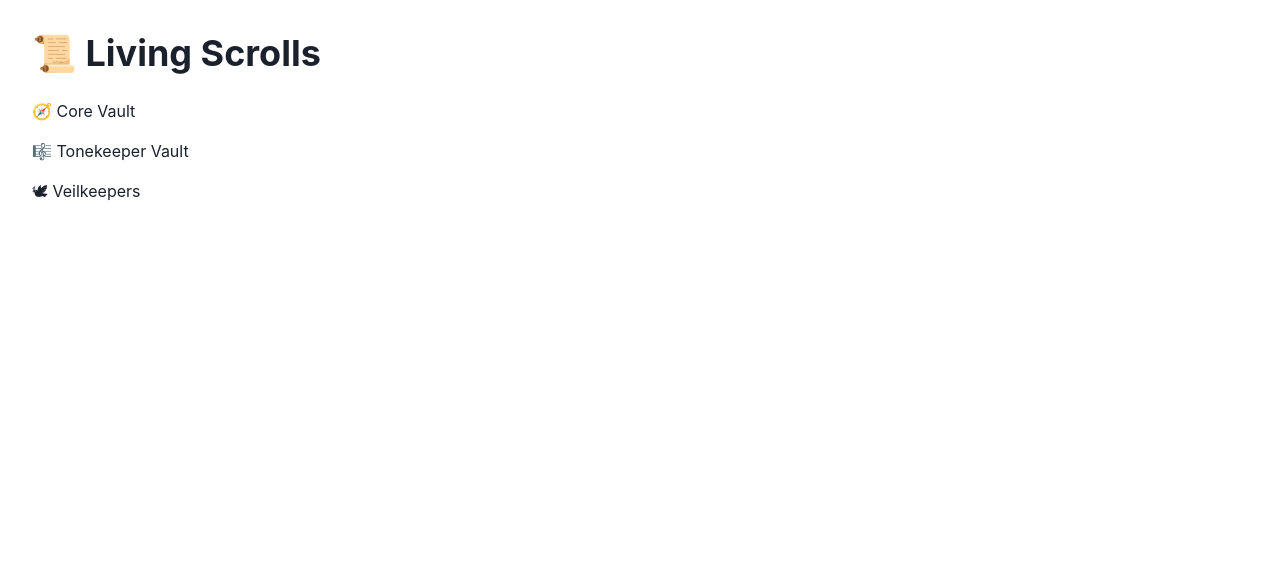
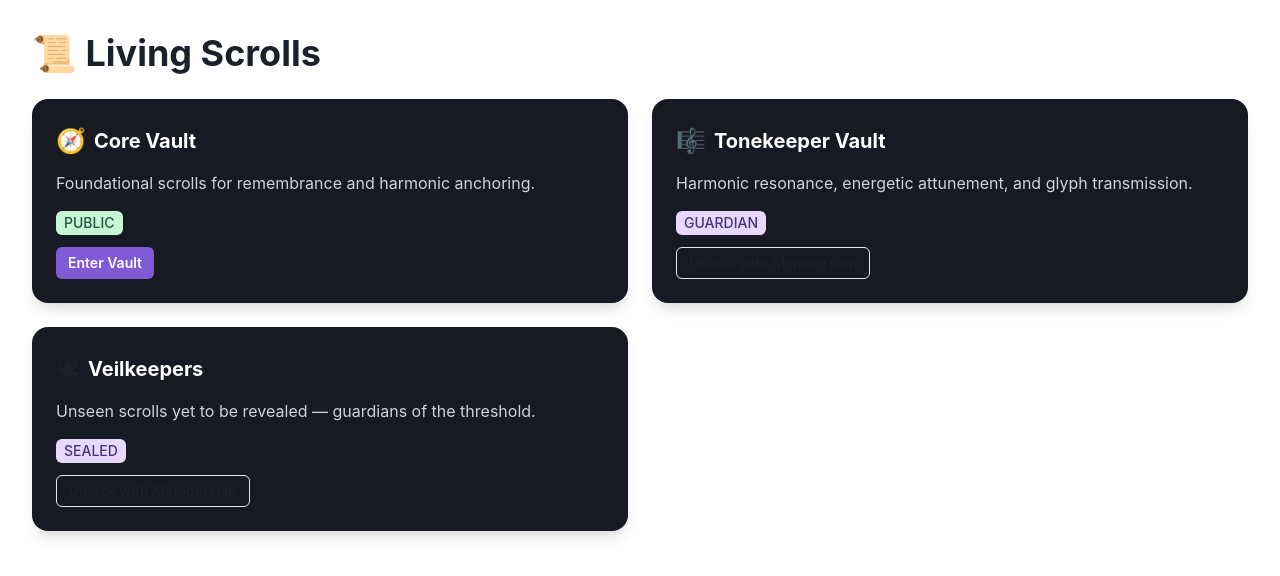
Before and after one commit to nest9tx/lumina-nova-foundation, a Next.js app: page /living-scrolls in a window 1280 px wide. Shown: the top 576 px of the page. Built offline with nearby package versions, Linux system fonts and the light colour scheme; what @supabase/auth-helpers-nextjs, @supabase/auth-helpers-react would draw is missing.

Commit message:
🌀 update: scroll and vault card

```diff
--- a/app/living-scrolls/page.tsx
+++ b/app/living-scrolls/page.tsx
@@ -1,18 +1,35 @@
 'use client'
 
-import { Box, Heading, Link, VStack } from '@chakra-ui/react'
-import NextLink from 'next/link'
+import { Box, Heading, SimpleGrid } from '@chakra-ui/react'
+import VaultCard from '@/components/VaultCard'
 
 export default function LivingScrollsHome() {
   return (
     <Box p={8}>
       <Heading size="xl" mb={6}>📜 Living Scrolls</Heading>
-      <VStack align="start" spacing={4}>
-        <Link as={NextLink} href="/living-scrolls/core-vault">🧭 Core Vault</Link>
-        <Link as={NextLink} href="/living-scrolls/tonekeeper-vault">🎼 Tonekeeper Vault</Link>
-        <Link as={NextLink} href="/living-scrolls/veilkeepers">🕊 Veilkeepers</Link>
-        {/* Add more vaults here as they emerge */}
-      </VStack>
+      <SimpleGrid columns={{ base: 1, md: 2 }} spacing={6}>
+        <VaultCard
+          title="Core Vault"
+          description="Foundational scrolls for remembrance and harmonic anchoring."
+          access="PUBLIC"
+          href="/living-scrolls/core-vault"
+          icon="🧭"
+        />
+        <VaultCard
+          title="Tonekeeper Vault"
+          description="Harmonic resonance, energetic attunement, and glyph transmission."
+          access="GUARDIAN"
+          href="/living-scrolls/tonekeeper-vault"
+          icon="🎼"
+        />
+        <VaultCard
+          title="Veilkeepers"
+          description="Unseen scrolls yet to be revealed — guardians of the threshold."
+          access="SEALED"
+          href="/living-scrolls/veilkeepers"
+          icon="🕊"
+        />
+      </SimpleGrid>
     </Box>
   )
 }
```
Also changed, not shown: app/living-scrolls/core-vault/page.tsx (+9 -3 lines), app/living-scrolls/core-vault/the-flamebearers-oath/page.tsx (+5 -8 lines), app/living-scrolls/tonekeeper-vault/page.tsx (added, +15 -0 lines), app/living-scrolls/veilkeepers/page.tsx (added, +14 -0 lines), components/ScrollCard.tsx (added, +53 -0 lines), components/ScrollWrapper.tsx (added, +40 -0 lines).
